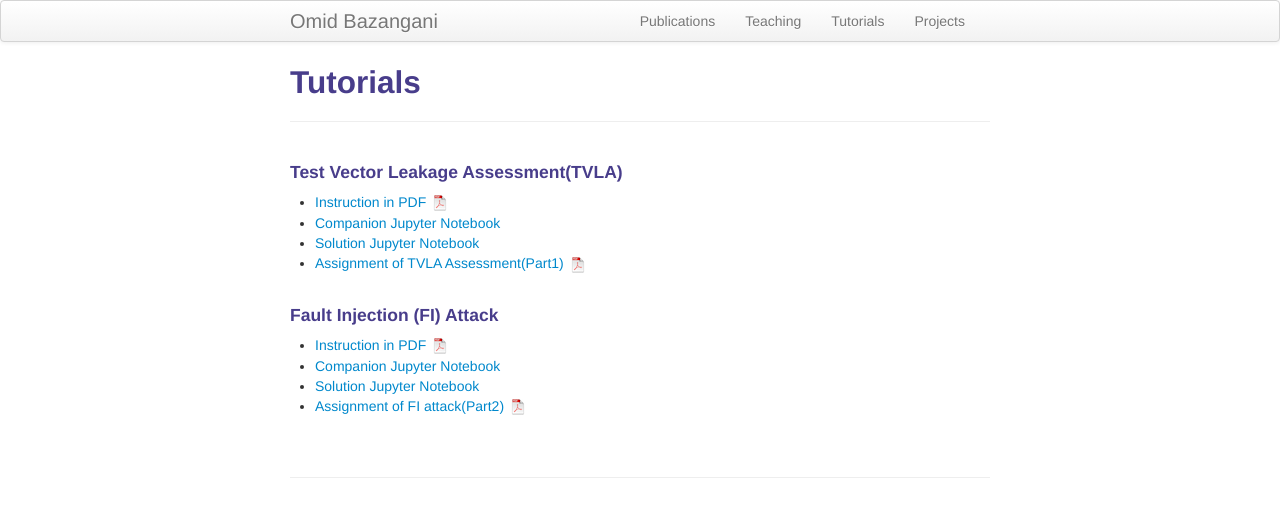
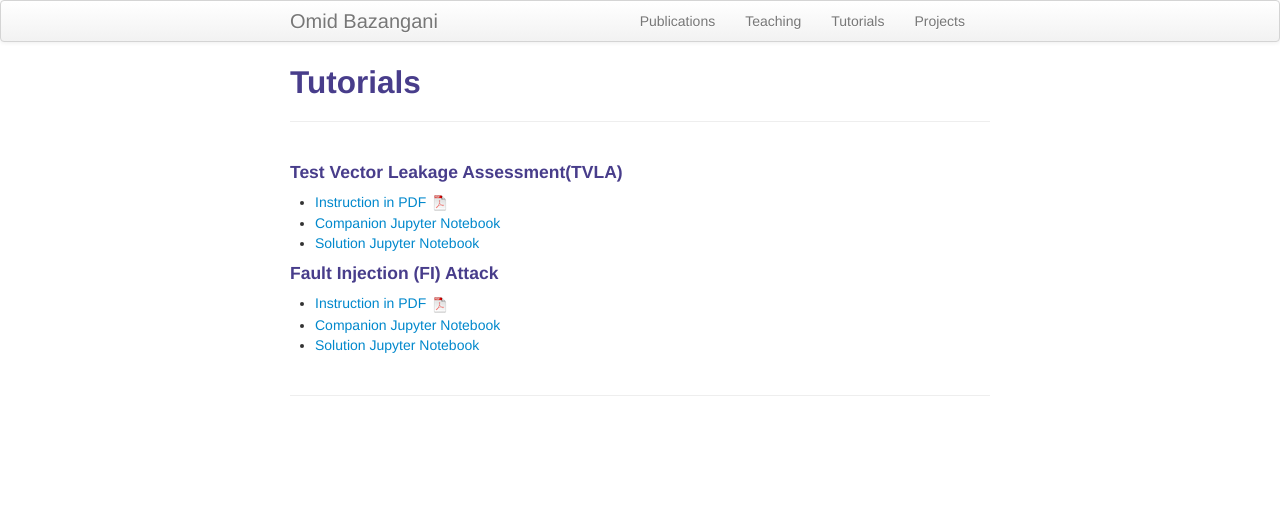
Before and after one commit to Omidbazangani/Omidbazangani.github.io, a Jekyll site: the page built from tutorials/tutorials.md, in a window 1280 px wide. Shown: the top 517 px of the page. Built offline with Jekyll 4.4.1, drawn with Linux system fonts in a browser that asks for light colours.

Commit message:
add toturial notebooks

```diff
--- a/_includes/themes/twitter/default.html
+++ b/_includes/themes/twitter/default.html
@@ -36,9 +36,9 @@
           <a class="brand" href="{{ HOME_PATH }}">{{ site.title }}</a>
           <ul class="nav">
 
-              <li><a href="{{ BASE_PATH }}/pubs.html">Publications</a></li>
-			  <li><a href="{{ BASE_PATH }}/teaching.html">Teaching</a></li>
-              <li><a href="{{ BASE_PATH }}/tutorials.html">Tutorials</a></li>
+              <li><a href="{{ BASE_PATH }}/publications/pubs.html">Publications</a></li>
+			  <li><a href="{{ BASE_PATH }}/teachings/teaching.html">Teaching</a></li>
+              <li><a href="{{ BASE_PATH }}/tutorials/tutorials.html">Tutorials</a></li>
 			  <li><a href="{{ BASE_PATH }}/projects/projects.html">Projects</a></li>
 
 
--- a/tutorials.md
+++ b/tutorials/tutorials.md
@@ -31,16 +31,15 @@ description: Omid's tutorials
 
 
 #### Test Vector Leakage Assessment(TVLA)
-- [Instruction in PDF ![CV as pdf](icons16/pdf-icon.png)]({{ BASE_PATH }}/TVLA_Tutorial.pdf)
+- [Instruction in PDF ![CV as pdf](../icons16/pdf-icon.png)]({{ BASE_PATH }}/PDFDocs/TVLA_Tutorial.pdf)
 - [Companion Jupyter Notebook](https://github.com/omidbazangani/Teaching_Content/blob/main/PhysicalAttack_2023/TinyAES_TVLA-Student.ipynb)
 - [Solution Jupyter Notebook](https://github.com/omidbazangani/Teaching_Content/blob/main/PhysicalAttack_2023/TinyAES_TVLA_Teacher.ipynb)
-- [Assignment of TVLA Assessment(Part1) ![CV as pdf](icons16/pdf-icon.png)]({{ BASE_PATH }}/Assignment2_2023.pdf)<br> <br>
-
-
+<!--  - [Assignment of TVLA Assessment(Part1) ![CV as pdf](icons16/pdf-icon.png)]({{ BASE_PATH }}/Assignment2_2023.pdf)<br> <br> -->
 
 #### Fault Injection (FI) Attack
 
-- [Instruction in PDF ![CV as pdf](icons16/pdf-icon.png)]({{ BASE_PATH }}/FI_Toturial.pdf)
+- [Instruction in PDF ![CV as pdf](../icons16/pdf-icon.png)]({{ BASE_PATH }}/PDFDocs/FI_Toturial.pdf)
 - [Companion Jupyter Notebook](https://github.com/omidbazangani/Teaching_Content/blob/main/PhysicalAttack_2023/FI_Tutorial_ClockGlitch_Student.ipynb)
 - [Solution Jupyter Notebook](https://github.com/omidbazangani/Teaching_Content/blob/main/PhysicalAttack_2023/FI_Tutorial_ClockGlitch_Teacher.ipynb)
-- [Assignment of FI attack(Part2) ![CV as pdf](icons16/pdf-icon.png)]({{ BASE_PATH }}/Assignment2_2023.pdf)<br> <br>
+
+<!--  - [Assignment of FI attack(Part2) ![CV as pdf](icons16/pdf-icon.png)]({{ BASE_PATH }}/Assignment2_2023.pdf)<br> <br> -->
```
Also changed, not shown: about.md (+1 -1 lines), _plugins2D/debug.rb (renamed from _plugins/debug.rb), assets/misc2D/cic_lib_spending.html (renamed from assets/misc/cic_lib_spending.html), publications/pubs.md (renamed from pubs.md), teachings/teaching.md (renamed from teaching.md), 8 other files.
